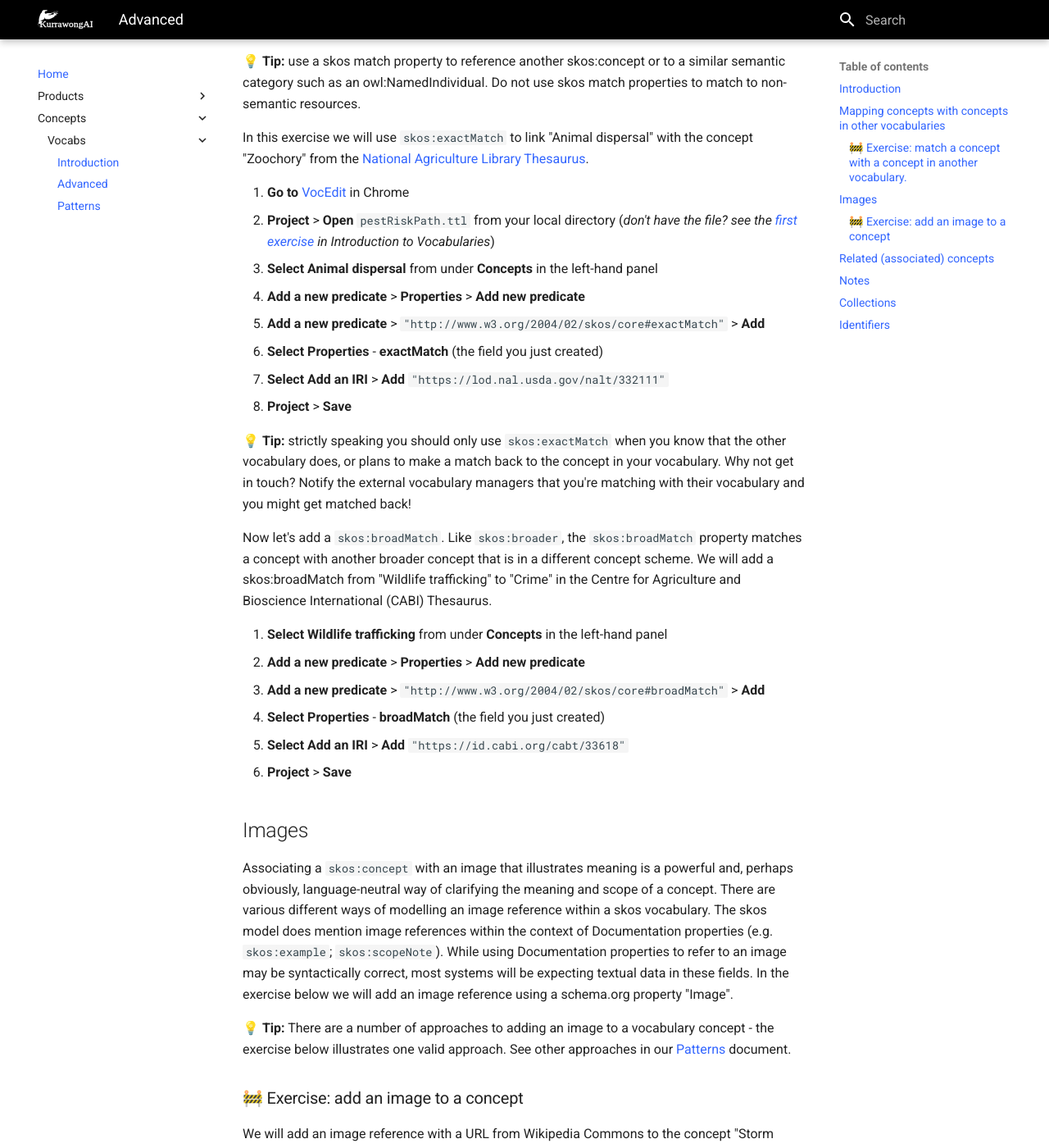
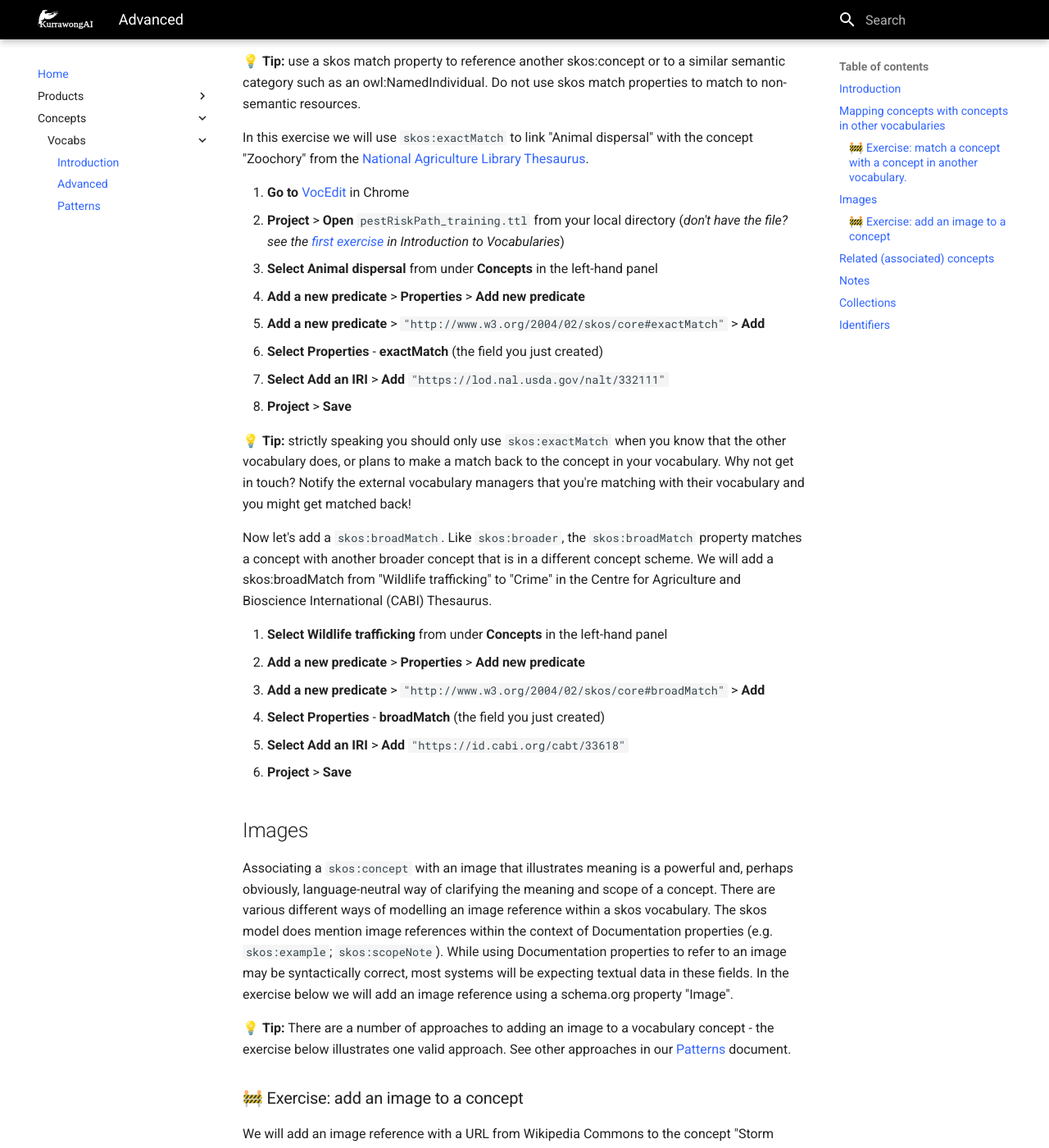
Before and after one commit to Kurrawong/docs, an MkDocs documentation site: the page built from docs/concepts/vocabs/creation.md, in a window 1280 px wide and 1400 px high, scrolled down 1371 px. Shown: the whole window at 82% size. Built offline with MkDocs 1.6.1 and Material for MkDocs 9.7.7, drawn with Linux system fonts in a browser that asks for light colours; some of the changed text lies outside the part shown.

Commit message:
Merge remote-tracking branch 'origin/main'

```diff
--- a/docs/concepts/vocabs/creation.md
+++ b/docs/concepts/vocabs/creation.md
@@ -50,7 +50,7 @@ In some cases there may be concepts in a vocabulary that we can reliably say rep
 In this exercise we will use `skos:exactMatch` to link "Animal dispersal" with the concept "Zoochory" from the [National Agriculture Library Thesaurus](https://lod.nal.usda.gov/nalt/en/).
 
 1. **Go to** [VocEdit](https://vocedit.dev.kurrawong.ai) in Chrome
-2. **Project** > **Open** `pestRiskPath.ttl` from your local directory (*don't have the file? see the [first exercise](https://docs.kurrawong.ai/concepts/vocabs/introduction/#minimum-properties-preflabel-definition-and-identifier) in Introduction to Vocabularies*)
+2. **Project** > **Open** `pestRiskPath_training.ttl` from your local directory (*don't have the file? see the [first exercise](https://docs.kurrawong.ai/concepts/vocabs/introduction/#minimum-properties-preflabel-definition-and-identifier) in Introduction to Vocabularies*)
 3. **Select** **Animal dispersal** from under **Concepts** in the left-hand panel
 4. **Add a new predicate** > **Properties** > **Add new predicate**
 5. **Add a new predicate** > `"http://www.w3.org/2004/02/skos/core#exactMatch"` > **Add**
@@ -80,7 +80,7 @@ Associating a `skos:concept` with an image that illustrates meaning is a powerfu
 We will add an image reference with a URL from Wikipedia Commons to the concept "Storm water".
 
 1. **Go to** [VocEdit](https://vocedit.dev.kurrawong.ai) in Chrome
-2. **Project** > **Open** `pestRiskPath.ttl` from your local directory (*don't have the file? see the [first exercise](https://docs.kurrawong.ai/concepts/vocabs/introduction/#minimum-properties-preflabel-definition-and-identifier) in Introduction to Vocabularies*)
+2. **Project** > **Open** `pestRiskPath_training.ttl` from your local directory (*don't have the file? see the [first exercise](https://docs.kurrawong.ai/concepts/vocabs/introduction/#minimum-properties-preflabel-definition-and-identifier) in Introduction to Vocabularies*)
 3. **Select** **Storm water** from under **Concepts** in the left-hand panel
 4. **Add a new predicate** > **Properties** > **Add new predicate**
 5. **Add a new predicate** > `"https://schema.org/image"` > **Add**
```
